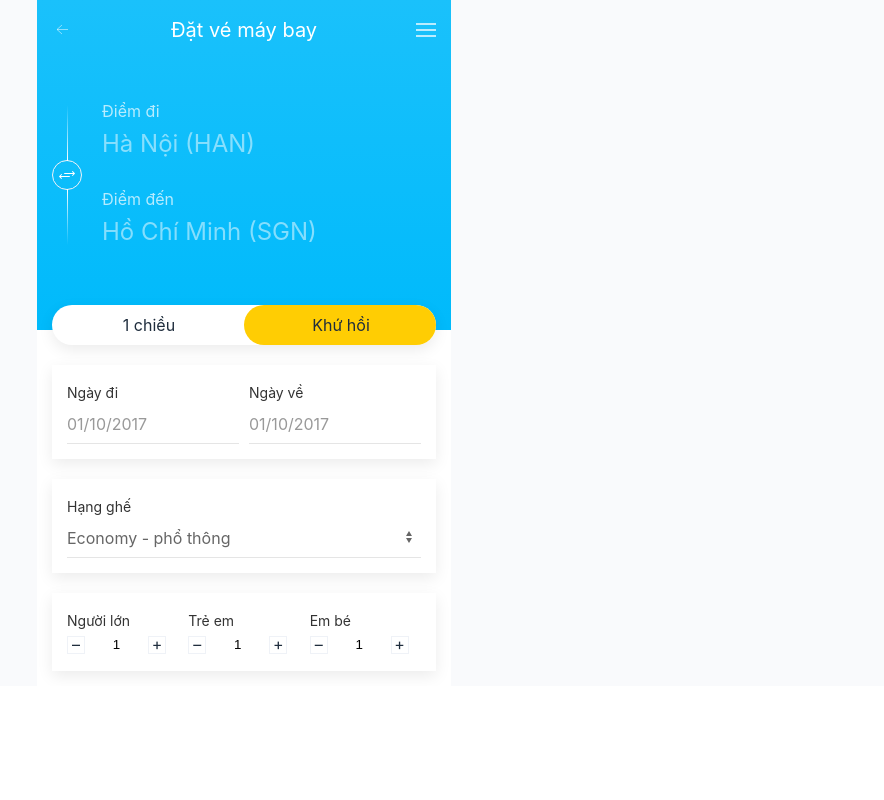
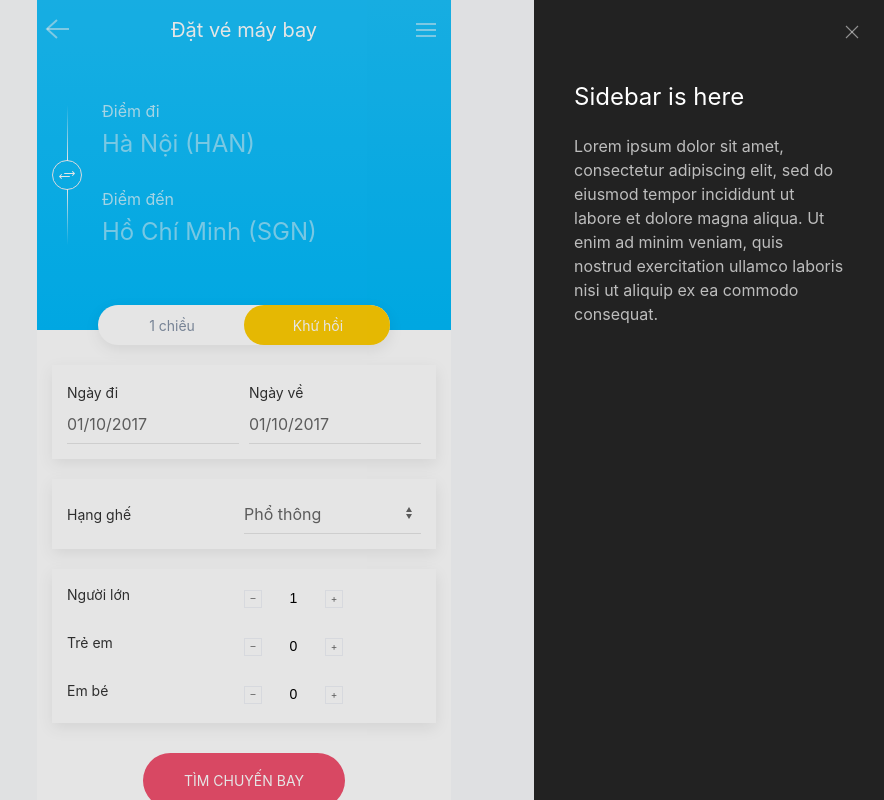
Before and after one commit to ferrari-tran/8trip_mobile, a plain HTML site: page form-search-ticket.html in a window 1280 px wide. Both pictures are taken after a click on the link 822 px from the left and 30 px from the top of the page. Shown: the whole page, without its empty margins (396-1280 px from the left). Drawn offline with Linux system fonts and the light colour scheme.

Commit message:
done form-search

```diff
--- a/assets/js/main.js
+++ b/assets/js/main.js
@@ -23,8 +23,10 @@ $(document).ready(function() {
 	if (gRadio.length > 0) {
 		var bar = $(gRadio).find('.m-double-radio-bar');
 
-		$('[name=round_way]').on('change', function(e) {
+		$('input[type=radio]').on('change', function(e) {
 			var label = $(e.currentTarget).parent();
+			$(gRadio).find('label').toggleClass('active');
+
 			if ($(label).index() === 0) {
 				$(bar).css('left', '0');
 			} else {
@@ -33,3 +35,61 @@ $(document).ready(function() {
 		});
 	}
 });
+
+// Customize input number
+(function() {
+  window.inputNumber = function(el) {
+
+    var min = el.attr('min') || false;
+    var max = el.attr('max') || false;
+
+    var els = {};
+
+    els.dec = el.prev();
+    els.inc = el.next();
+
+    el.each(function() {
+      init($(this));
+    });
+
+    function init(el) {
+
+      els.dec.on('click', decrement);
+      els.inc.on('click', increment);
+
+      function decrement() {
+        var value = el[0].value;
+        value--;
+        if(!min || value >= min) {
+          el[0].value = value;
+        }
+      }
+
+      function increment() {
+        var value = el[0].value;
+        value++;
+        if(!max || value <= max) {
+          el[0].value = value++;
+        }
+      }
+    }
+  }
+})();
+
+$(document).ready(function() {
+	$('.m-input-number').each(function(index, input) {
+		inputNumber($(input));
+	});
+});
+
+// Toggle round trip in form
+$(document).ready(function() {
+	var toggle = $('input[name=round_trip]');
+	if(toggle.length > 0) {
+		$(toggle).on('change', function() {
+			var value = $(this).val();
+			var target = $(this).data('target');
+			value === '1 chiều' ? $('[data-ref="' + target + '"]').slideUp() : $('[data-ref="' + target + '"]').slideDown();
+		});
+	}
+});
--- a/assets/scss/_common.scss
+++ b/assets/scss/_common.scss
@@ -9,7 +9,6 @@ body {
 }
 
 .m-wrapper {
-	overflow: hidden;
 	max-width: 414px;
 	margin: 0px auto;
 	background: $white;
--- a/assets/scss/_variables.scss
+++ b/assets/scss/_variables.scss
@@ -30,7 +30,7 @@ $white-dark: 					#F9FAFC;
 $white: 						#ffffff;
 
 $border-color: 					$gray-extra-light;
-$text-color: 					$black;
+$text-color: 					#666;
 $text-hint:						$silver;
 $background-dark:				$black;
 $background-light:				$white-dark;
--- a/assets/scss/components/_button.scss
+++ b/assets/scss/components/_button.scss
@@ -10,6 +10,7 @@
 	&.m-btn-switch-line {
 		position: relative;
 		z-index: 0;
+		padding: 0;
 		&::before, &::after {
 			content: '';
 			position: absolute;
@@ -43,7 +44,7 @@
 .m-double-radio {
 	display: flex;
 	background: $white;
-	border-radius: 20px;
+	border-radius: 50px;
 	position: relative;
 	z-index: 0;
 	@extend .m-shadow-300;
@@ -54,8 +55,15 @@
 		display: flex;
 		align-items: center;
 		justify-content: center;
-		color: $text-color;
+		color: $text-hint;
 		cursor: pointer;
+		font-size: 14px;
+
+		@extend .m-transition;
+
+		&.active {
+			color: $white;
+		}
 
 		> input[type=radio] {
 			opacity: 0;
@@ -71,7 +79,7 @@
 		left: 50%;
 		top: 0;
 		background: $secondary-color;
-		border-radius: 20px;
+		border-radius: 50px;
 		z-index: -1;
 
 		@extend .m-transition;
--- a/assets/scss/components/_customize-uikit.scss
+++ b/assets/scss/components/_customize-uikit.scss
@@ -1,9 +1,5 @@
 .uk-navbar-item, .uk-navbar-nav>li>a, .uk-navbar-toggle {
 	height: 60px;
-}
-
-.uk-form-label {
-	margin-bottom: 10px !important;
 }
 
 // Form
@@ -21,6 +17,10 @@
 	padding: 0;
 }
 
+.uk-button {
+	border-radius: 100px;
+}
+
 // Navbar
 .uk-navbar-container {
 	.m-title-page {
--- a/assets/scss/components/_form.scss
+++ b/assets/scss/components/_form.scss
@@ -4,9 +4,10 @@
   vertical-align: top;
   text-align: center;
   outline: none;
-  height: 24px;
+  height: 28px;
   user-select: none;
   border: none;
+  font-size: 0.875rem;
 }
 
 .m-input-number-decrement,
@@ -21,6 +22,7 @@
   color: $text-color;
   text-align: center;
   cursor: pointer;
+  font-size: 10px;
 }
 .m-input-number-decrement:active,
 .m-input-number-increment:active {
--- a/assets/scss/pages/_form-search-ticket.scss
+++ b/assets/scss/pages/_form-search-ticket.scss
@@ -2,6 +2,15 @@
 	margin-top: $normal-spacing;
 	.m-double-radio {
 		top: 30px;
+	}
+	.uk-light {
+		.uk-input {
+			color: $white;
+		}
+	}
+	.m-double-radio {
+		width: 76%;
+		margin: 0 12%;
 	}
 }
 .m-formsearch-place {
--- a/form-search-ticket.html
+++ b/form-search-ticket.html
@@ -12,25 +12,23 @@
 </head>
 <body>
 
-	<div class="m-wrapper">
-		<form>
+	<div class="m-wrapper uk-offcanvas-content">
+		<form class="m-form">
 			<div class="m-bg-highlight-tb">
-
 				<nav class="uk-navbar-container uk-navbar-transparent uk-light" uk-navbar>
 					<div class="uk-navbar-left">
-						<a class="uk-navbar-toggle" uk-icon="icon: arrow-left" href="#"></a>
+						<a class="uk-icon-link" uk-icon="icon: arrow-left; ratio: 2" href="#"></a>
 					</div>
 
 					<div class="uk-navbar-center"><h4 class="m-title-page">Đặt vé máy bay</h4></div>
 
 					<div class="uk-navbar-right">
-						<a class="uk-navbar-toggle" uk-navbar-toggle-icon href="#"></a>
+						<a class="uk-navbar-toggle" uk-navbar-toggle-icon uk-icon="ratio: 2"  uk-toggle="target: #mainSidebar"></a>
 					</div>
 				</nav>
 				<!-- End nav -->
 
-
-				<section class="m-formsearch uk-light">
+				<article class="m-formsearch uk-light">
 					<div class="uk-padding-small">
 						<div class="m-formsearch-place">
 							<div class="m-group-text-media">
@@ -50,30 +48,42 @@
 
 						<fieldset class="uk-fieldset">
 							<div class="m-double-radio">
-								<label><input type="radio" name="round_way" class="uk-radio">1 chiều</label>
-								<label><input type="radio" name="round_way" class="uk-radio" checked>Khứ hồi</label>
+								<label><input type="radio" name="round_trip" class="uk-radio" value="1 chiều" data-target="to-date-search">1 chiều</label>
+								<label class="active"><input type="radio" name="round_trip" class="uk-radio" data-target="to-date-search" value="Khứ hồi" checked>Khứ hồi</label>
 								<span class="m-double-radio-bar"></span>
 							</div>
 						</fieldset>
 					</div>
-				</section>
+				</article>
+				<!-- End .m-form-search -->
+			</div>
+
+			<aside id="mainSidebar" uk-offcanvas="overlay: true; flip: true; mode: slide;">
+				<div class="uk-offcanvas-bar">
+
+					<button class="uk-offcanvas-close" type="button" uk-close></button>
+
+					<h3>Sidebar is here</h3>
+
+					<p>Lorem ipsum dolor sit amet, consectetur adipiscing elit, sed do eiusmod tempor incididunt ut labore et dolore magna aliqua. Ut enim ad minim veniam, quis nostrud exercitation ullamco laboris nisi ut aliquip ex ea commodo consequat.</p>
 
 				</div>
+			</aside>
+			<!-- End #mainSidebar -->
 
 			<div class="uk-padding-small uk-margin-top">
-
 				<div class="uk-card-small uk-card-default uk-padding-small uk-margin-bottom">
 					<div class="uk-flex">
 						<div class="uk-width-1-2">
 							<label class="uk-form-label">Ngày đi</label>
 							<div class="uk-form-controls">
-			          <input class="uk-input" type="text" placeholder="01/10/2017">
+							  <input class="uk-input" type="text" value="01/10/2017">
 							</div>
 						</div>
-						<div class="uk-width-1-2 uk-margin-small-left">
+						<div class="uk-width-1-2 uk-margin-small-left" data-ref="to-date-search">
 							<label class="uk-form-label">Ngày về</label>
 							<div class="uk-form-controls">
-			          <input class="uk-input" type="text" placeholder="01/10/2017">
+							  <input class="uk-input" type="text" value="01/10/2017">
 							</div>
 						</div>
 					</div>
@@ -81,18 +91,20 @@
 
 
 				<div class="uk-card-small uk-card-default uk-padding-small uk-margin-bottom">
-					<label class="uk-form-label">Hạng ghế</label>
-					<div class="uk-form-controls">
+					<div class="uk-flex">
+						<label class="uk-form-label uk-flex uk-flex-middle uk-width-1-2">Hạng ghế</label>
+						<div class="uk-form-controls uk-width-1-2">
 						  <select class="uk-select">
-	            <option>Economy - phổ thông</option>
-	            <option>Business - Thương gia</option>
+							<option>Phổ thông</option>
+							<option>Thương gia</option>
 						  </select>
 						</div>
 					</div>
+				</div>
 
-				<div class="uk-card-small uk-card-default uk-padding-small uk-flex">
-					<div class="uk-width-1-3">
-						<label class="uk-form-label">Người lớn</label>
+				<div class="uk-card-small uk-card-default uk-padding-small">
+					<div class="uk-margin uk-flex">
+						<label class="uk-form-label uk-width-1-2">Người lớn</label>
 						<div>
 							<span class="m-input-number-decrement">–</span>
 							<input class="m-input-number" type="text" value="1" min="0" max="10">
@@ -100,25 +112,29 @@
 						</div>
 					</div>
 
-					<div class="uk-width-1-3 uk-margin-small-left">
-						<label class="uk-form-label">Trẻ em</label>
+					<div class="uk-margin uk-flex">
+						<label class="uk-form-label uk-width-1-2">Trẻ em</label>
 						<div>
 							<span class="m-input-number-decrement">–</span>
-							<input class="m-input-number" type="text" value="1" min="0" max="10">
+							<input class="m-input-number" type="text" value="0" min="0" max="10">
 							<span class="m-input-number-increment">+</span>
 						</div>
 					</div>
 
-					<div class="uk-width-1-3 uk-margin-small-left">
-						<label class="uk-form-label">Em bé</label>
+					<div class="uk-flex">
+						<label class="uk-form-label uk-width-1-2">Em bé</label>
 						<div>
 							<span class="m-input-number-decrement">–</span>
-							<input class="m-input-number" type="text" value="1" min="0" max="10">
+							<input class="m-input-number" type="text" value="0" min="0" max="10">
 							<span class="m-input-number-increment">+</span>
 						</div>
 					</div>
 
 				</div>
+			</div>
+
+			<div class="uk-padding-small uk-flex uk-flex-center uk-margin-bottom">
+				<button class="uk-button uk-button-large uk-button-danger">Tìm chuyến bay</button>
 			</div>
 		</form>
 
```
Also changed, not shown: assets/css/style.min.css. Lines whose indentation alone changed are shown as unchanged.
